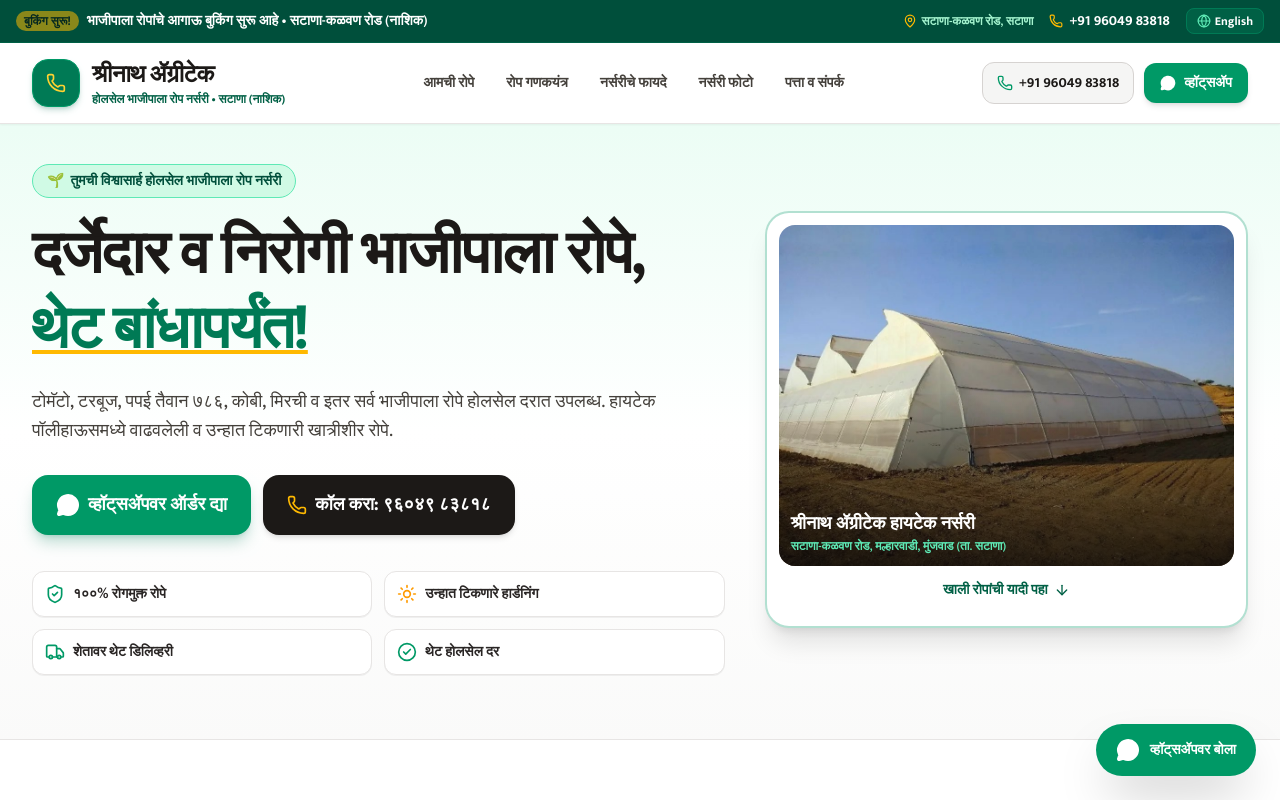
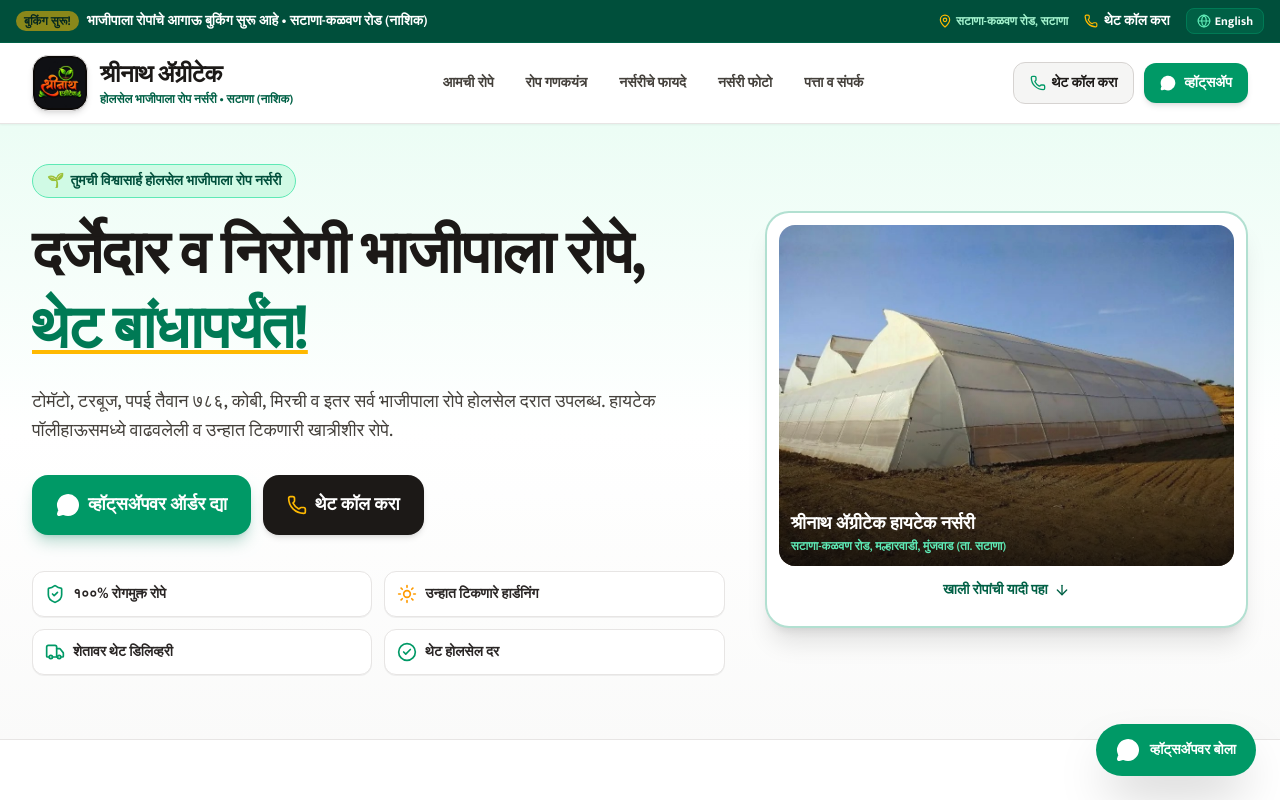
Before and after one commit to ravichavan9970/Shreenath_Agritech, a React (Vite) app: page / in a window 1280 px wide. Shown: the top 800 px of the page. Built offline with nearby package versions, Linux system fonts and the light colour scheme.

Commit message:
Replace raw phone numbers with 'Call / थेट कॉल करा' on front page and header buttons

```diff
--- a/src/components/Hero.jsx
+++ b/src/components/Hero.jsx
@@ -65,7 +65,7 @@
                 className="flex items-center justify-center gap-2 bg-stone-900 hover:bg-stone-800 text-white px-6 py-4 rounded-2xl font-black text-base sm:text-lg shadow-md transition active:scale-95"
               >
                 <Phone className="w-5 h-5 text-amber-400" />
-                <span>{lang === 'mr' ? 'कॉल करा: ९६०४९ ८३८१८' : 'Call: 96049 83818'}</span>
+                <span>{lang === 'mr' ? 'थेट कॉल करा' : 'Call Directly'}</span>
               </a>
             </div>
 
--- a/src/components/Navbar.jsx
+++ b/src/components/Navbar.jsx
@@ -16,26 +16,26 @@
     <header className="sticky top-0 z-40 bg-white/98 backdrop-blur-md border-b border-stone-200 shadow-xs">
       <div className="max-w-7xl mx-auto px-4 sm:px-6 lg:px-8">
         <div className="flex items-center justify-between h-18 sm:h-20">
-          {/* Brand Name (without mono; active call button icon) */}
-          <div className="flex items-center gap-2.5 sm:gap-3">
-            <a
-              href={`tel:${contact.phone}`}
-              className="w-11 h-11 sm:w-12 sm:h-12 rounded-2xl bg-emerald-700 hover:bg-emerald-600 text-white flex items-center justify-center shadow-md shadow-emerald-800/20 border border-emerald-600 shrink-0 transition active:scale-95 cursor-pointer"
-              title={lang === 'mr' ? 'थेट कॉल करा: ' + contact.phoneDisplay : 'Call Directly: ' + contact.phoneDisplay}
-            >
-              <Phone className="w-5 h-5 text-amber-300" />
-            </a>
-            <a href="#" className="group flex flex-col">
+          {/* Logo & Name */}
+          <a href="#" className="flex items-center gap-3">
+            <div className="w-12 h-12 sm:w-14 sm:h-14 rounded-2xl overflow-hidden bg-stone-950 shadow-md border border-stone-200 shrink-0 flex items-center justify-center p-0.5">
+              <img
+                src={contact.logo || "/images/logo.jpg"}
+                alt="श्रीनाथ ॲग्रीटेक लोगो"
+                className="w-full h-full object-cover rounded-xl"
+              />
+            </div>
+            <div>
               <div className="flex items-baseline gap-1">
-                <span className="text-xl sm:text-2xl font-black text-stone-900 tracking-tight group-hover:text-emerald-800 transition">
+                <span className="text-xl sm:text-2xl font-black text-stone-900 tracking-tight">
                   {lang === 'mr' ? 'श्रीनाथ ॲग्रीटेक' : 'Shrinath Agritech'}
                 </span>
               </div>
               <p className="text-xs sm:text-xs font-bold text-emerald-800">
                 {lang === 'mr' ? 'होलसेल भाजीपाला रोप नर्सरी • सटाणा (नाशिक)' : 'Wholesale Vegetable Seedling Nursery • Satana'}
               </p>
-            </a>
-          </div>
+            </div>
+          </a>
 
           {/* Desktop Navigation */}
           <nav className="hidden lg:flex items-center gap-6 xl:gap-8 text-sm font-bold text-stone-700">
@@ -54,10 +54,11 @@
           <div className="hidden sm:flex items-center gap-2.5">
             <a
               href={`tel:${contact.phone}`}
-              className="flex items-center gap-1.5 bg-stone-100 hover:bg-stone-200 text-stone-900 px-3.5 py-2.5 rounded-xl font-bold text-sm border border-stone-300 transition"
+              className="flex items-center gap-1.5 bg-stone-100 hover:bg-stone-200 text-stone-900 px-4 py-2.5 rounded-xl font-bold text-sm border border-stone-300 transition"
+              title={lang === 'mr' ? `कॉल करा: ${contact.phoneDisplay}` : `Call: ${contact.phoneDisplay}`}
             >
               <Phone className="w-4 h-4 text-emerald-600" />
-              <span>{contact.phoneDisplay}</span>
+              <span>{lang === 'mr' ? 'थेट कॉल करा' : 'Call Us'}</span>
             </a>
 
             <a
@@ -131,7 +132,7 @@
                 className="w-full flex items-center justify-center gap-2 bg-stone-900 text-white py-3.5 rounded-xl font-bold text-base shadow-sm"
               >
                 <Phone className="w-5 h-5 text-emerald-400" />
-                <span>{contact.phoneDisplay}</span>
+                <span>{lang === 'mr' ? 'थेट कॉल करा' : 'Call Directly'}</span>
               </a>
             </div>
           </div>
--- a/src/components/TopBar.jsx
+++ b/src/components/TopBar.jsx
@@ -37,9 +37,10 @@
           <a
             href={`tel:${contact.phone}`}
             className="flex items-center gap-1.5 font-bold hover:text-amber-300 transition text-xs sm:text-sm"
+            title={lang === 'mr' ? `कॉल करा: ${contact.phoneDisplay}` : `Call: ${contact.phoneDisplay}`}
           >
             <Phone className="w-3.5 h-3.5 text-amber-400" />
-            <span>{contact.phoneDisplay}</span>
+            <span>{lang === 'mr' ? 'थेट कॉल करा' : 'Call Now'}</span>
           </a>
 
           {/* Simple Language Switcher */}
```
